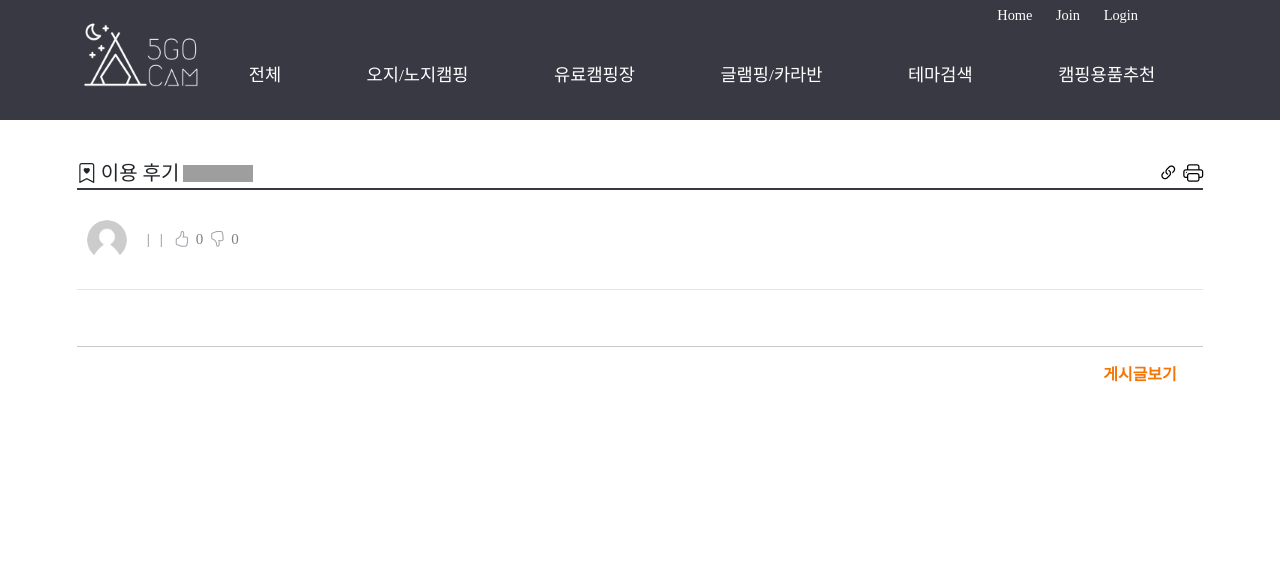
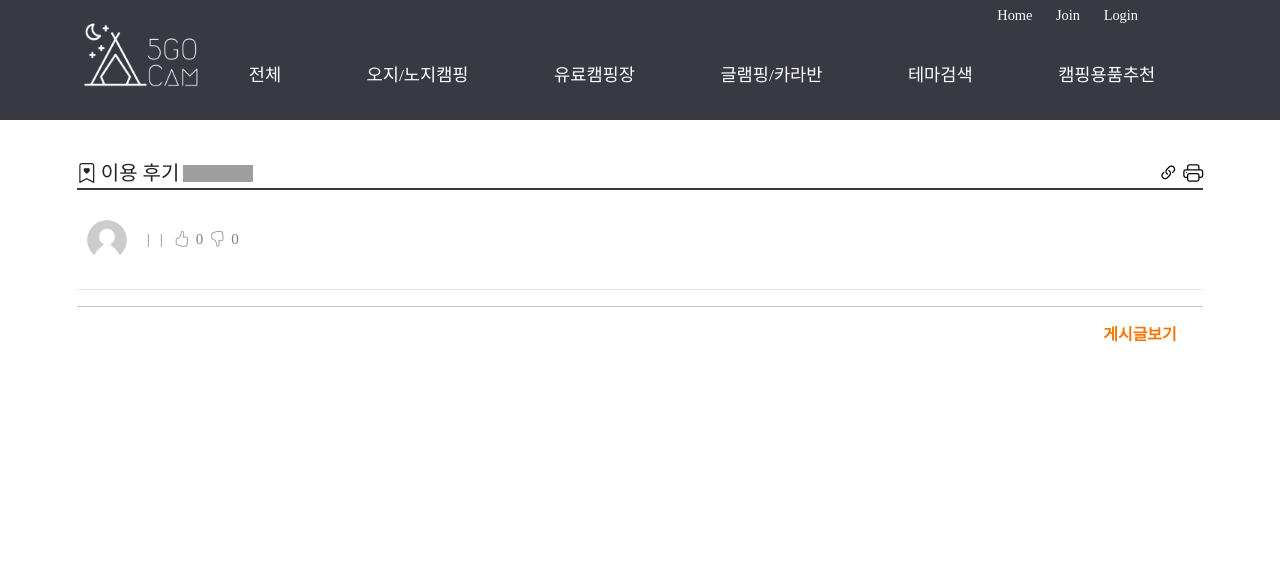
Before and after one commit to Camping-PJT/2nd, a Django app: template reviews/templates/reviews/detail.html in a window 1280 px wide. Shown: the top 570 px of the page. Run offline with Django 3.2, Linux system fonts and the light colour scheme; the template is opened without the code that fills it, so the values that code supplies are empty; some libraries are stand-ins or nearby versions; some web fonts are replaced; grey boxes are pictures that could not be loaded.

Commit message:
Modify review detail

```diff
--- a/static/css/reviews.css
+++ b/static/css/reviews.css
@@ -160,8 +160,10 @@ p label {
 }
 
 .review--body {
-  width: 100%;
-  padding: 20px;
+  width: 80%;
+  margin: auto;
+  height: auto;
+  overflow: hidden;
 }
 
 .list--view{
```
